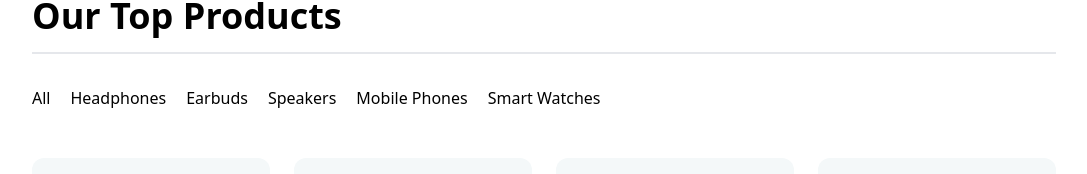
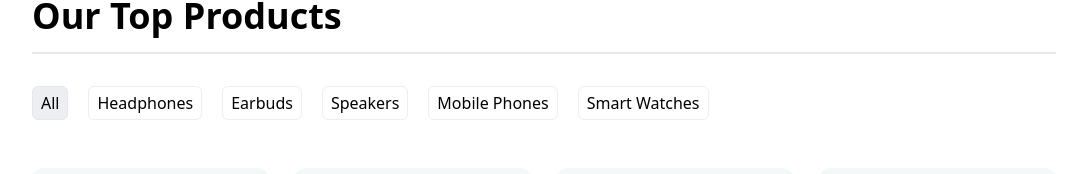
Before and after one commit to idlakshan/StoreHub-Frontend, a React (Vite) app: page / in a window 1280 px wide. Shown: the part 692-866 px from the top of the page, without its empty margins (96-1183 px from the left). Built offline with nearby package versions, Linux system fonts and the light colour scheme.

Commit message:
refactor: update product filter functionality with tab component

```diff
--- a/src/components/Products.jsx
+++ b/src/components/Products.jsx
@@ -1,5 +1,6 @@
 import React, { useState } from 'react'
 import ProductCard from './ProductCard'
+import Tab from './Tab';
 
 
 const Products = () => {
@@ -90,6 +91,9 @@ const Products = () => {
     const [selectedCategory, setSelectedCategory] = useState("ALL");
     const filteredProducts = selectedCategory === "ALL" ? products : products.filter((el) => el.categoryId === selectedCategory)
 
+    function handleTabClick(id) {
+        setSelectedCategory(id)
+    }
 
     return (
         <section className='px-32 py-8'>
@@ -100,8 +104,9 @@ const Products = () => {
                 <div className='flex items-center gap-x-5'>
                     {
                         categories.map((el) => (
-                            <button key={el.id} onClick={() => setSelectedCategory(el.id)}>{el.name}</button>
+                            <Tab key={el.id} selectedCategory={selectedCategory} category={el} handleTabClick={handleTabClick} />
                         ))
+
                     }
                 </div>
                 <div className='py-8 grid grid-cols-4 gap-6 mt-4'>
--- /dev/null
+++ b/src/components/Tab.jsx
@@ -0,0 +1,15 @@
+import React from 'react'
+
+const Tab = ({ selectedCategory, category, handleTabClick }) => {
+    if (selectedCategory === category.id) {
+        return (
+            <button className="border px-2 py-1 rounded-md bg-[#edeef1] " key={category.id} onClick={() => handleTabClick(category.id)}>{category.name}</button>
+        )
+    }
+
+    return (
+        <button className="border border-[#edeef1] px-2 py-1 rounded-md" key={category.id} onClick={() => handleTabClick(category.id)}>{category.name}</button>
+    )
+}
+
+export default Tab
```
